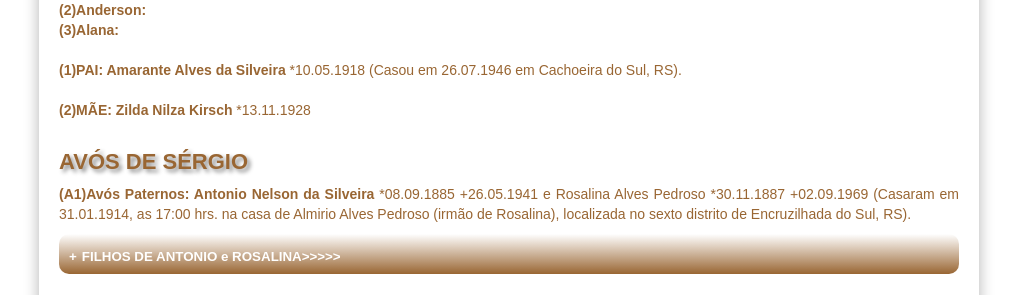
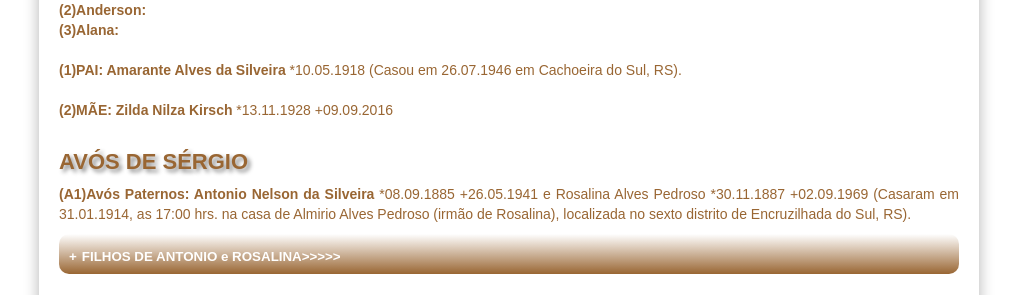
Before and after one commit to claudiovargas1955/claudiovargas1955.github.io, a Jekyll site: the page built from _pages/genealogia-de-sergio-luis-kirsch-da-silveira.html, in a window 1280 px wide and 900 px high, scrolled down 306 px. Shown: the part 158-453 px from the top of the window, without its empty margins (131-1148 px from the left). Built offline with Jekyll 4.4.1, drawn with Linux system fonts in a browser that asks for light colours; some web fonts are replaced.

Commit message:
Update genealogia-de-sergio-luis-kirsch-da-silveira.html

```diff
--- a/_pages/genealogia-de-sergio-luis-kirsch-da-silveira.html
+++ b/_pages/genealogia-de-sergio-luis-kirsch-da-silveira.html
@@ -102,7 +102,7 @@ Ionice Salvador Souza *03.04.1964, filha de Almerindo Noé Souza e Iolanda Salva
   <b>(3)Alana: </b><br><br>
 
 <b>(1)PAI: Amarante Alves da Silveira </b>*10.05.1918 (Casou em 26.07.1946 em Cachoeira do Sul, RS).<br><br>
-<b>(2)MÃE: Zilda Nilza Kirsch </b>*13.11.1928 <br><br>
+<b>(2)MÃE: Zilda Nilza Kirsch </b>*13.11.1928 +09.09.2016<br><br>
 
 <h4>AVÓS DE SÉRGIO</h4>
 <p><b>(A1)Avós Paternos: Antonio Nelson da Silveira </b>*08.09.1885 +26.05.1941 e Rosalina Alves Pedroso *30.11.1887 +02.09.1969 (Casaram
```
